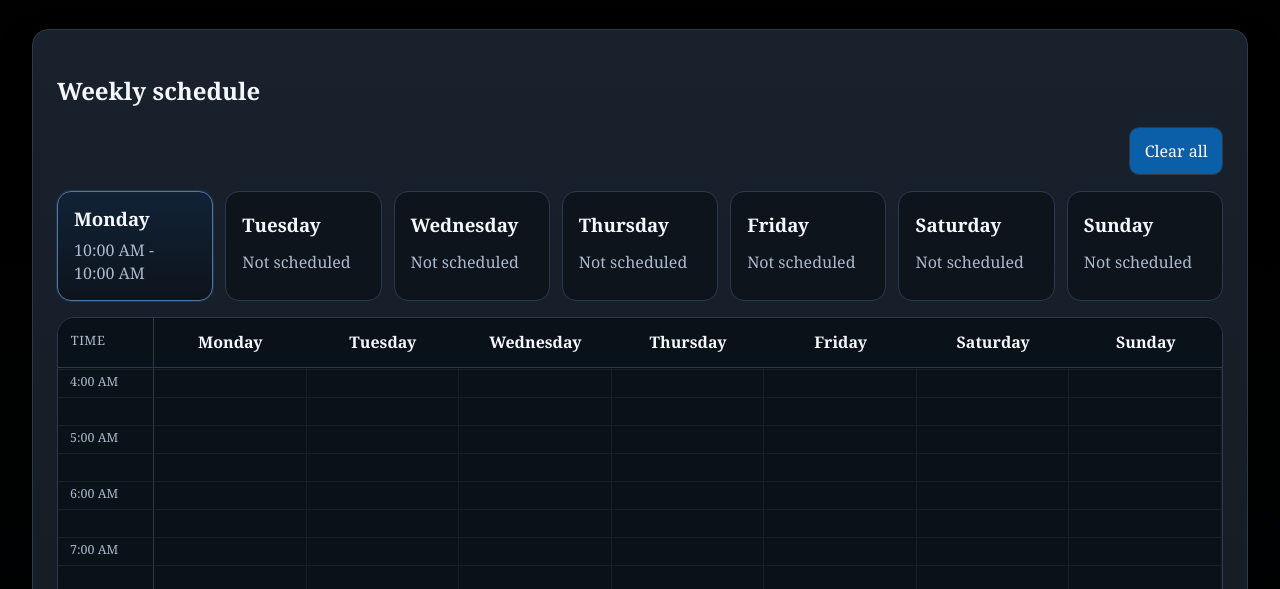
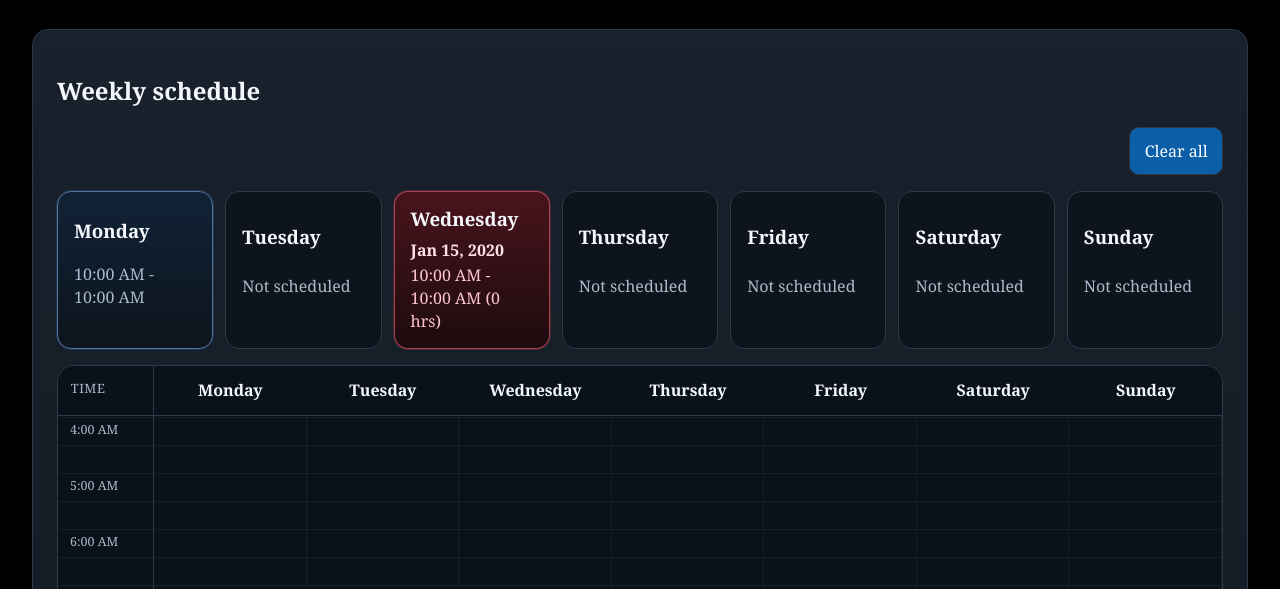
Before and after one commit to zechariahsklar-ship-it/taskforge, a Django app: page /workers/1/schedule/ in a window 1280 px wide. Shown: the part 238-827 px from the top of the page. Run offline with Django 5.2, Linux system fonts and the light colour scheme; a user stored in the database is signed in; tables that the repository leaves empty hold one stand-in row (values such as "Sample post").

Commit message:
Highlight temporary schedule overrides

```diff
--- a/static/styles.css
+++ b/static/styles.css
@@ -826,6 +826,13 @@ tr:hover td {
     box-shadow: 0 0 0 1px rgba(77, 120, 165, 0.22);
 }
 
+.weekly-schedule-summary-card.is-temporary-override,
+.weekly-schedule-summary-card.is-temporary-override.is-scheduled {
+    border-color: rgba(188, 72, 90, 0.92);
+    background: linear-gradient(180deg, rgba(74, 20, 28, 0.98) 0%, rgba(30, 11, 15, 0.98) 100%);
+    box-shadow: 0 0 0 1px rgba(188, 72, 90, 0.24);
+}
+
 .weekly-schedule-summary-head {
     display: flex;
     justify-content: space-between;
@@ -836,6 +843,36 @@ tr:hover td {
 .weekly-schedule-summary-head h3,
 .weekly-schedule-summary-text {
     margin: 0;
+}
+
+.weekly-schedule-summary-text {
+    overflow-wrap: anywhere;
+    word-break: break-word;
+    line-height: 1.45;
+}
+
+.weekly-schedule-override-summary {
+    display: grid;
+    gap: 0.45rem;
+    color: #ffc6cf;
+}
+
+.weekly-schedule-override-entry {
+    margin: 0;
+    overflow-wrap: anywhere;
+    word-break: break-word;
+    line-height: 1.45;
+}
+
+.weekly-schedule-override-date {
+    display: block;
+    margin-bottom: 0.1rem;
+    color: #ffe1e6;
+    font-weight: 700;
+}
+
+.weekly-schedule-override-details {
+    display: block;
 }
 
 .weekly-schedule-summary-head h3,
@@ -1055,6 +1092,13 @@ tr:hover td {
     box-shadow: 0 0 0 1px rgba(77, 120, 165, 0.22);
 }
 
+.weekly-schedule-summary-card.is-temporary-override,
+.weekly-schedule-summary-card.is-temporary-override.is-scheduled {
+    border-color: rgba(188, 72, 90, 0.92);
+    background: linear-gradient(180deg, rgba(74, 20, 28, 0.98) 0%, rgba(30, 11, 15, 0.98) 100%);
+    box-shadow: 0 0 0 1px rgba(188, 72, 90, 0.24);
+}
+
 .weekly-schedule-summary-head {
     display: flex;
     justify-content: space-between;
@@ -1065,6 +1109,36 @@ tr:hover td {
 .weekly-schedule-summary-head h3,
 .weekly-schedule-summary-text {
     margin: 0;
+}
+
+.weekly-schedule-summary-text {
+    overflow-wrap: anywhere;
+    word-break: break-word;
+    line-height: 1.45;
+}
+
+.weekly-schedule-override-summary {
+    display: grid;
+    gap: 0.45rem;
+    color: #ffc6cf;
+}
+
+.weekly-schedule-override-entry {
+    margin: 0;
+    overflow-wrap: anywhere;
+    word-break: break-word;
+    line-height: 1.45;
+}
+
+.weekly-schedule-override-date {
+    display: block;
+    margin-bottom: 0.1rem;
+    color: #ffe1e6;
+    font-weight: 700;
+}
+
+.weekly-schedule-override-details {
+    display: block;
 }
 
 .weekly-schedule-errors {
--- a/templates/workboard/includes/weekly_schedule_picker.html
+++ b/templates/workboard/includes/weekly_schedule_picker.html
@@ -18,7 +18,7 @@
     </div>
     <div class="weekly-schedule-summary-grid">
         {% for row in day_rows %}
-            <article class="weekly-schedule-summary-card" data-schedule-summary-card="{{ row.prefix }}" data-weekday="{{ row.weekday }}">
+            <article class="weekly-schedule-summary-card{% if row.override_entries %} is-temporary-override{% endif %}" data-schedule-summary-card="{{ row.prefix }}" data-weekday="{{ row.weekday }}">
                 <div class="weekly-schedule-summary-head">
                     <h3>{{ row.label }}</h3>
                     {% if show_day_actions != False %}
@@ -31,7 +31,18 @@
                         </div>
                     {% endif %}
                 </div>
-                <p class="meta weekly-schedule-summary-text" data-schedule-summary-text="{{ row.prefix }}">{{ empty_schedule_text|default:"Not scheduled" }}</p>
+                {% if row.override_entries %}
+                    <div class="meta weekly-schedule-override-summary">
+                        {% for entry in row.override_entries %}
+                            <p class="weekly-schedule-override-entry">
+                                <span class="weekly-schedule-override-date">{{ entry.date_label }}</span>
+                                <span class="weekly-schedule-override-details">{{ entry.summary_label }}</span>
+                            </p>
+                        {% endfor %}
+                    </div>
+                {% else %}
+                    <p class="meta weekly-schedule-summary-text" data-schedule-summary-text="{{ row.prefix }}">{{ empty_schedule_text|default:"Not scheduled" }}</p>
+                {% endif %}
                 {% if row.segments.errors %}
                     <div class="weekly-schedule-errors">
                         {% for error in row.segments.errors %}<div class="meta">{{ error }}</div>{% endfor %}
--- a/workboard/forms.py
+++ b/workboard/forms.py
@@ -229,6 +229,7 @@ class BaseScheduleBlocksForm(StyledFormMixin, forms.Form):
     schedule_day_config = []
 
     def day_rows(self):
+        override_summary_map = getattr(self, "override_summary_map", {})
         rows = []
         for prefix, label, *rest in self.schedule_day_config:
             rows.append(
@@ -237,6 +238,7 @@ class BaseScheduleBlocksForm(StyledFormMixin, forms.Form):
                     "label": label,
                     "segments": self[f"{prefix}_segments"],
                     "weekday": rest[0] if rest else "",
+                    "override_entries": override_summary_map.get(prefix, []),
                 }
             )
         return rows
--- a/workboard/people_views.py
+++ b/workboard/people_views.py
@@ -7,7 +7,15 @@ from django.shortcuts import get_object_or_404, redirect, render
 from django.utils import timezone
 from django.utils.crypto import get_random_string
 
-from .forms import ScheduleAdjustmentRequestForm, StudentScheduleOverrideForm, StudentWorkerProfileForm, SupervisorForm, SupervisorStudentPasswordResetForm, WeeklyAvailabilityForm
+from .forms import (
+    DAY_FIELD_CONFIG,
+    ScheduleAdjustmentRequestForm,
+    StudentScheduleOverrideForm,
+    StudentWorkerProfileForm,
+    SupervisorForm,
+    SupervisorStudentPasswordResetForm,
+    WeeklyAvailabilityForm,
+)
 from .models import RecurringTaskTemplate, ScheduleAdjustmentRequest, ScheduleAdjustmentRequestBlock, ScheduleAdjustmentRequestStatus, StudentScheduleOverride, StudentScheduleOverrideBlock, StudentWorkerProfile, Task, TaskStatus, User, UserRole
 from .task_views import _save_schedule_override, _save_weekly_schedule, _serialize_blocks_for_initial, _weekly_schedule_initial, app_login_required, supervisor_required
 
@@ -182,6 +190,48 @@ def _build_schedule_override_form(profile: StudentWorkerProfile, *, override_dat
     instance, initial = _schedule_override_form_initial(profile, override_date_value)
     return StudentScheduleOverrideForm(data=data, instance=instance, initial=initial, profile=profile)
 
+
+def _format_schedule_override_date(value: date) -> str:
+    return f"{value.strftime('%b')} {value.day}, {value.year}"
+
+
+def _block_minutes(start_time, end_time) -> int:
+    return ((end_time.hour * 60) + end_time.minute) - ((start_time.hour * 60) + start_time.minute)
+
+
+def _hours_summary_label(total_minutes: int) -> str:
+    hours = total_minutes / 60
+    label = str(int(hours)) if hours.is_integer() else f"{hours:.1f}".rstrip("0").rstrip(".")
+    suffix = "hr" if label == "1" else "hrs"
+    return f"{label} {suffix}"
+
+
+def _schedule_override_summary(blocks) -> str:
+    if not blocks:
+        return "Off (0 hrs)"
+    total_minutes = sum(_block_minutes(block.start_time, block.end_time) for block in blocks)
+    block_labels = ", ".join(block.display_label for block in blocks)
+    return f"{block_labels} ({_hours_summary_label(total_minutes)})"
+
+
+def _weekly_override_summary_map(schedule_overrides) -> dict[str, list[dict[str, str]]]:
+    weekday_prefix_map = {weekday: prefix for prefix, _label, weekday in DAY_FIELD_CONFIG}
+    summary_map: dict[str, list[dict[str, str]]] = {}
+    for schedule_override in schedule_overrides:
+        prefix = weekday_prefix_map.get(schedule_override.override_date.weekday())
+        if prefix is None:
+            continue
+        blocks = sorted(
+            schedule_override.blocks.all(),
+            key=lambda block: (block.position, block.start_time, block.end_time, block.pk),
+        )
+        summary_map.setdefault(prefix, []).append(
+            {
+                "date_label": _format_schedule_override_date(schedule_override.override_date),
+                "summary_label": _schedule_override_summary(blocks),
+            }
+        )
+    return summary_map
 
 def _worker_role_page_context(profile: StudentWorkerProfile) -> dict:
     if profile.user.role == UserRole.STUDENT_SUPERVISOR:
@@ -381,6 +431,9 @@ def worker_schedule_view(request, pk):
             messages.success(request, "Temporary schedule removed.")
             return redirect("worker-schedule", pk=profile.pk)
 
+    schedule_overrides = list(profile.schedule_overrides.prefetch_related("blocks").all())
+    weekly_form.override_summary_map = _weekly_override_summary_map(schedule_overrides)
+
     return render(
         request,
         "workboard/worker_availability.html",
@@ -388,7 +441,7 @@ def worker_schedule_view(request, pk):
             "profile": profile,
             "weekly_form": weekly_form,
             "schedule_override_form": schedule_override_form,
-            "schedule_overrides": profile.schedule_overrides.prefetch_related("blocks").all(),
+            "schedule_overrides": schedule_overrides,
             "selected_override_date": selected_override_date,
             **context_labels,
         },
```
Also changed, not shown: workboard/tests.py (+7 -0 lines).
